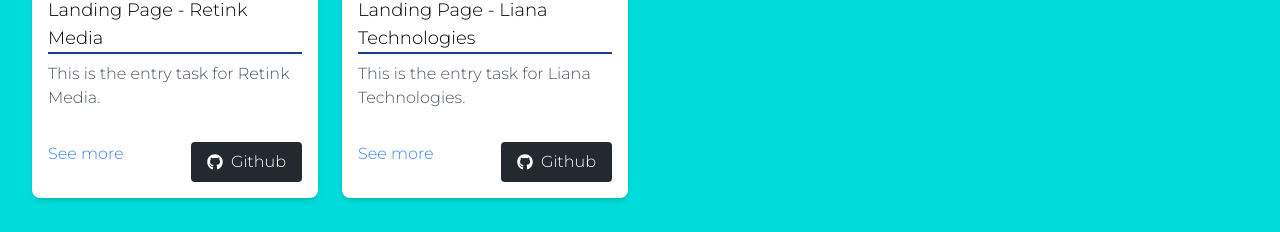
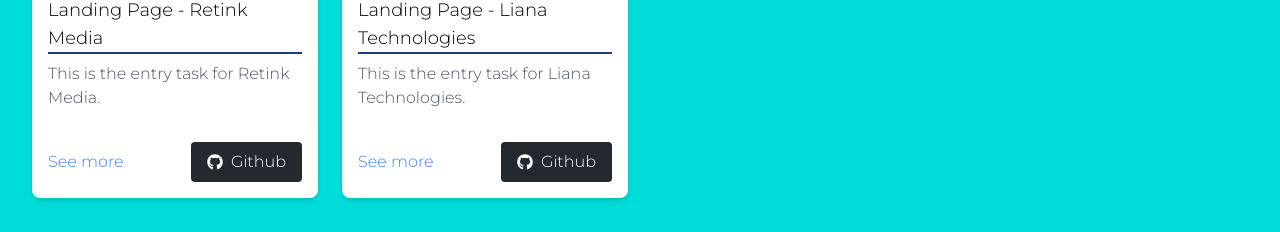
Before and after one commit to chungvuiloong/simple_portfolio, a React (Create React App) app: page / in a window 1280 px wide. Shown: the part 1496-1728 px from the top of the page. Built offline with nearby package versions, Linux system fonts and the light colour scheme.

Commit message:
Fixed alignment issue

```diff
--- a/src/component/ProjectCard.tsx
+++ b/src/component/ProjectCard.tsx
@@ -29,12 +29,11 @@ const ProjectCard: React.FC<ProjectCardProps> = ({ project }) => {
             href={demoUrl}
             target="_blank"
             rel="noopener noreferrer"
-            className="text-blue-500 hover:text-blue-700"
+            className="my-auto text-blue-500 hover:text-blue-700"
             >
             See more
             </a>
-            <a
-            href={githubUrl}
+            <a href={githubUrl}
                 target="_blank"
                 rel="noopener noreferrer"
                 className="text-white py-2 px-4 rounded flex items-center space-x-2 hover:bg-gray-800"
```
Lines whose indentation alone changed are shown as unchanged.
